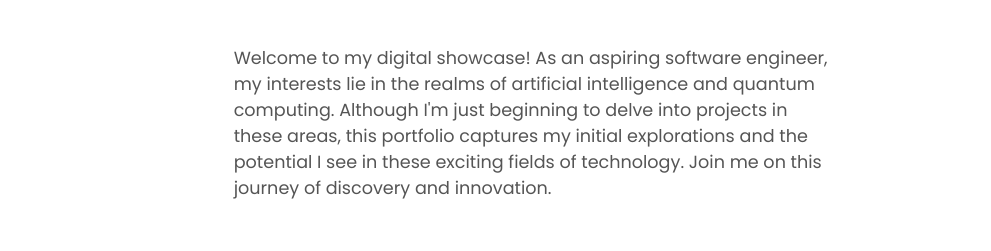
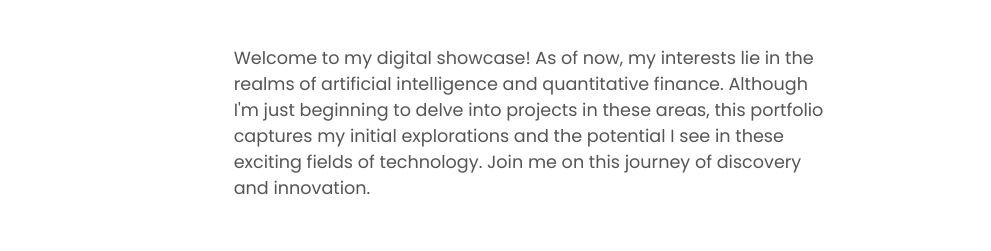
Before and after one commit to danielsoliz/danielsoliz.github.io, a plain HTML site: page index.html in a window 1280 px wide. Shown: the part 1239-1490 px from the top of the page, 289-1280 px from the left. Drawn offline with Linux system fonts and the light colour scheme.

Commit message:
Add files via upload

```diff
--- a/index.html
+++ b/index.html
@@ -88,8 +88,8 @@
             </div>
             <div class="text-container">
               <p>
-                Welcome to my digital showcase! As an aspiring software engineer, my interests lie in the realms of artificial intelligence
-                and quantum computing. Although I'm just beginning to delve into projects in these areas, this portfolio captures my initial explorations and the potential
+                Welcome to my digital showcase! As of now, my interests lie in the realms of artificial intelligence
+                and quantitative finance. Although I'm just beginning to delve into projects in these areas, this portfolio captures my initial explorations and the potential
                 I see in these exciting fields of technology. Join me on this journey of discovery and innovation.
               </p>
             </div>
```
